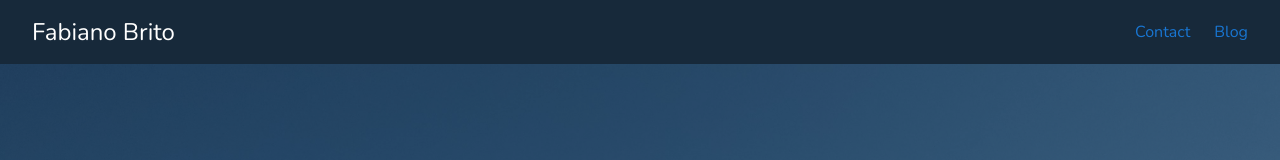
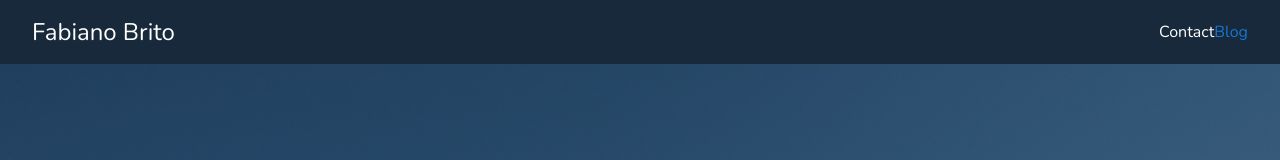
Before and after one commit to Fabianopb/fabianopb-sandbox, a React (Vite) app: page / in a window 1280 px wide. Shown: the top 160 px of the page. Built offline with nearby package versions, Linux system fonts and the light colour scheme.

Commit message:
Scroll to footer when clicking on Contact

```diff
--- a/src/App.tsx
+++ b/src/App.tsx
@@ -1,4 +1,5 @@
 import { Link } from '@mui/material';
+import { useRef } from 'react';
 import { BrowserRouter, Routes, Route, Link as RRDLink } from 'react-router-dom';
 import styled from 'styled-components';
 import PortfolioView from './portfolio';
@@ -27,28 +28,36 @@ const Navigation = styled.div`
   align-items: center;
 `;
 
-const StyledLink = styled(Link)`
+const ContactLink = styled.div`
   color: #fff;
-  & + & {
-    margin-left: 24px;
+  text-decoration: none;
+  &:hover {
+    text-decoration: underline;
   }
 `;
 
-const StyledFooter = styled(Footer)`
+const BlogLink = styled(Link)`
+  color: #fff;
+  margin-left: 24px;
+`;
+
+const FooterContainer = styled.div`
   margin-top: 48px;
 `;
 
-const App = () => (
+const App = () => {
+  const footerRef = useRef<HTMLDivElement>(null);
+  return (
     <BrowserRouter>
       <Topbar>
         <Logo to="/">Fabiano Brito</Logo>
         <Navigation>
-        <StyledLink href="#" underline="hover">
+          <ContactLink onClick={() => footerRef.current?.scrollIntoView({ behavior: 'smooth', block: 'start' })}>
             Contact
-        </StyledLink>
-        <StyledLink href="https://medium.com/@fabianopb" target="_blank" rel="noopener noreferrer" underline="hover">
+          </ContactLink>
+          <BlogLink href="https://medium.com/@fabianopb" target="_blank" rel="noopener noreferrer" underline="hover">
             Blog
-        </StyledLink>
+          </BlogLink>
         </Navigation>
       </Topbar>
 
@@ -57,8 +66,11 @@ const App = () => (
         <Route path="/projects/:id" element={<ProjectDetails />} />
       </Routes>
 
-    <StyledFooter />
+      <FooterContainer ref={footerRef}>
+        <Footer />
+      </FooterContainer>
     </BrowserRouter>
   );
+};
 
 export default App;
```
Lines whose indentation alone changed are shown as unchanged.
